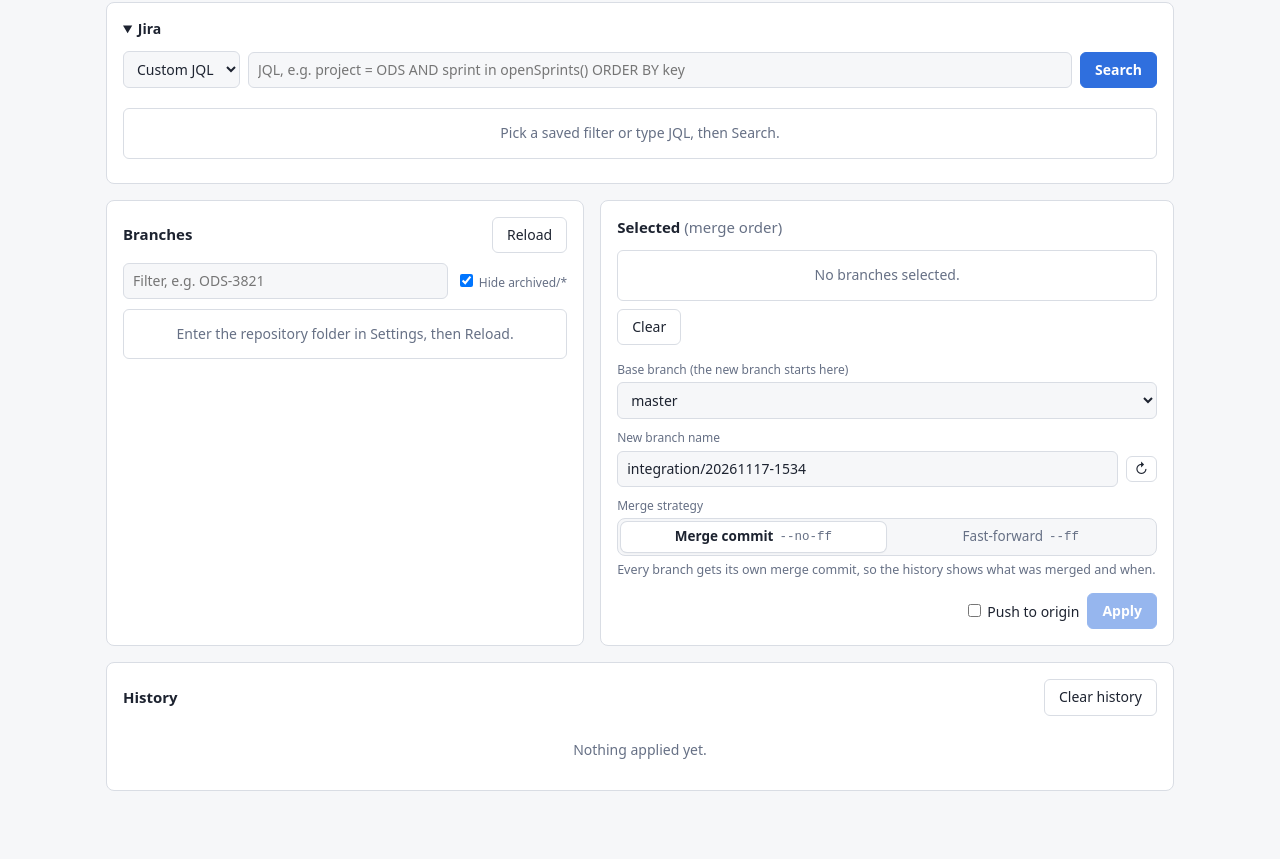
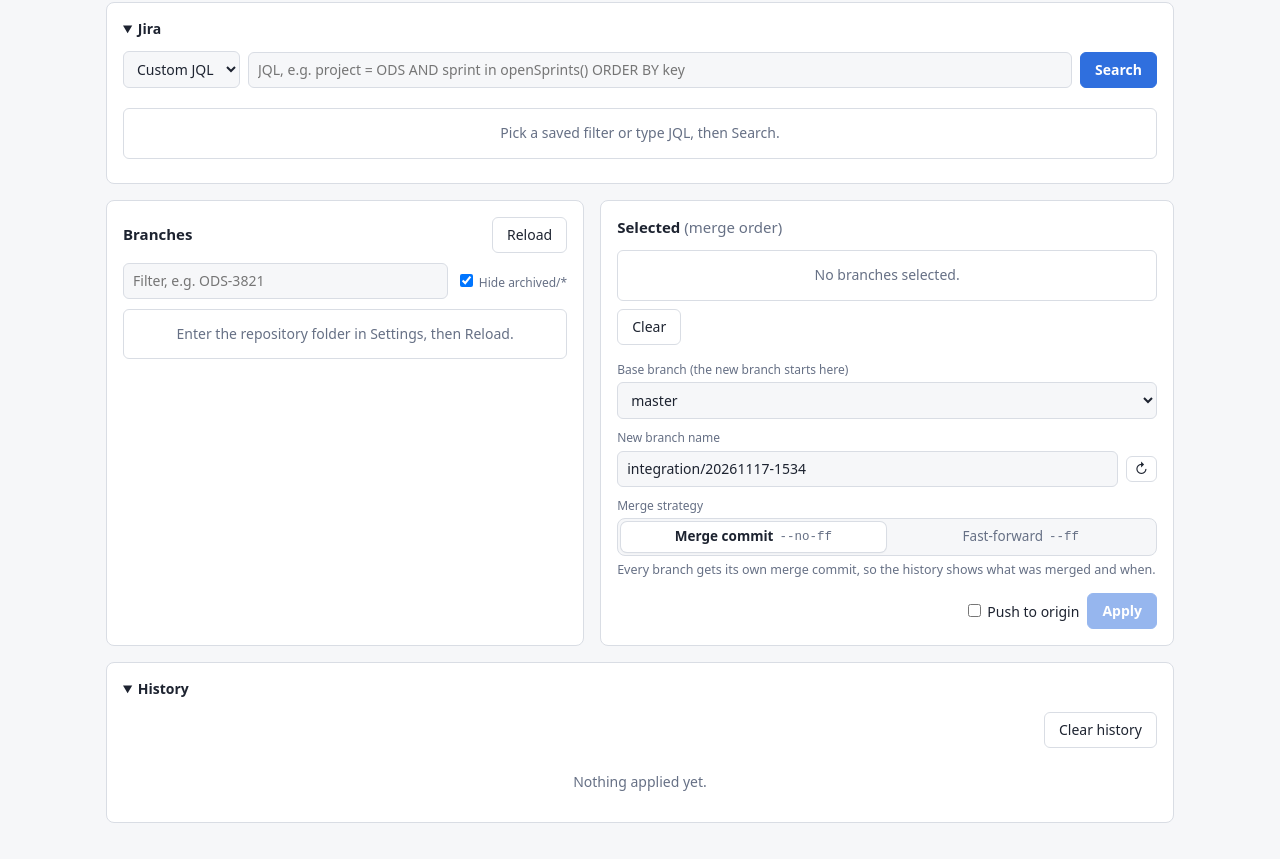
Before and after one commit to freddygarcia/branch-stager, a plain HTML site: page web/index.html in a window 1280 px wide. Shown: the part 648-1507 px from the top of the page. Drawn offline with Linux system fonts and the light colour scheme; no server answers.

Commit message:
History can be collapsed: the panel is a details element whose open state is remembered

```diff
--- a/web/index.html
+++ b/web/index.html
@@ -193,13 +193,17 @@
     <div class="row" id="runLinks" style="margin-top:10px"></div>
   </section>
 
-  <section class="panel">
-    <div class="row" style="margin-bottom:10px">
-      <h2 style="margin:0">History</h2>
-      <span class="spacer"></span>
-      <button id="clearHistory">Clear history</button>
-    </div>
-    <div id="history"></div>
+  <section class="panel" id="historyBox">
+    <details id="historyDetails">
+      <summary><b>History</b> <span class="muted" id="historySummary"></span></summary>
+      <div style="margin-top:12px">
+        <div class="row" style="margin-bottom:10px">
+          <span class="spacer"></span>
+          <button id="clearHistory">Clear history</button>
+        </div>
+        <div id="history"></div>
+      </div>
+    </details>
   </section>
 </main>
 
--- a/web/js/history.js
+++ b/web/js/history.js
@@ -32,7 +32,10 @@ function branchCell(entry) {
 
 export function renderHistory() {
   const box = $('history');
-  if (!state.history.length) {
+  $('historyDetails').open = state.historyOpen;
+  const n = state.history.length;
+  $('historySummary').textContent = n ? `— ${n} ${n === 1 ? 'entry' : 'entries'}` : '';
+  if (!n) {
     box.replaceChildren(el('div', { class: 'empty' }, 'Nothing applied yet.'));
     return;
   }
@@ -50,5 +53,6 @@ export function renderHistory() {
 }
 
 export function wireHistory() {
+  $('historyDetails').addEventListener('toggle', (e) => { state.historyOpen = e.target.open; save(); });
   $('clearHistory').addEventListener('click', () => { state.history = []; save(); renderHistory(); });
 }
--- a/web/js/state.js
+++ b/web/js/state.js
@@ -16,6 +16,7 @@ const DEFAULTS = {
   hideArchived: true,
   deleteOnFail: true,
   history: [],
+  historyOpen: true,
   // saved merges, switched between with Load: [{ name, base, branches, at, target }].
   // `target`: the profile's environment branch, rebuilt in place by Apply ('' = none)
   // `built`: its last successful Apply, { at, name, base, baseSha, heads: { branch: sha } }
```
